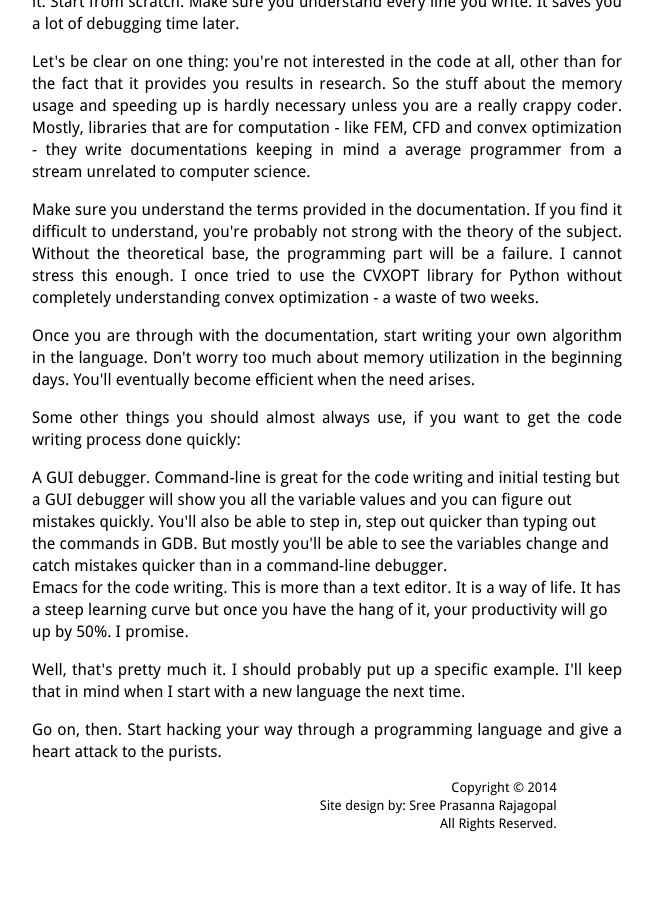
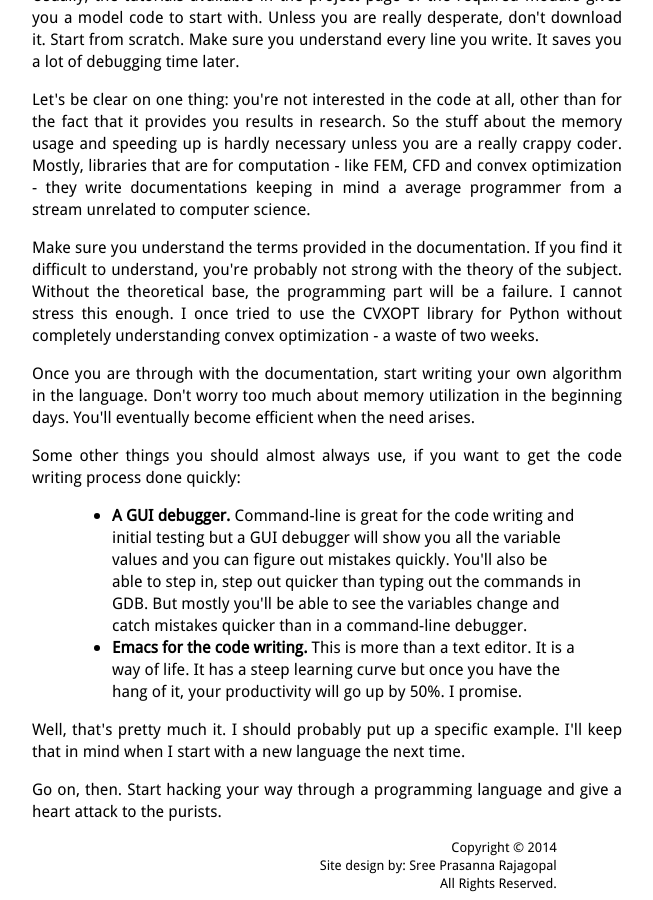
Before and after one commit to allinadaysdecay/sprajagopal.github.io, a Jekyll site: the page built from _posts/2014-01-31-learn-curve-prog-lang.md, in a window 1280 px wide and 900 px high, scrolled down 1966 px. Shown: the whole window, without its empty margins (336-989 px from the left). Built offline with Jekyll 4.4.1, drawn with Linux system fonts in a browser that asks for light colours; Markdown is read by kramdown in place of the engine named in the settings; before the commit the page ends 2806 px from its top, so only the background shows below that.

Commit message:
Update 2014-01-31-learn-curve-prog-lang.md

```diff
--- a/_posts/2014-01-31-learn-curve-prog-lang.md
+++ b/_posts/2014-01-31-learn-curve-prog-lang.md
@@ -32,11 +32,13 @@ Go on. Look through my MathWorks page before you come back to this post. </p>
 <p>
 Three things that are highly essential during the initial days of a new programming language:</p>
 
+<b>
 <ul>
 <li> A working internet connection (low speed, high speed, anything works) </li>
 <li> A familiar text editor </li>
 <li> Lots and lots of coffee </li>
 </ul>
+</b>
 
 <p>
 The last one is not completely necessary but it definitely doesn't hurt. </p>
@@ -76,11 +78,12 @@ Once you are through with the documentation, start writing your own algorithm in
 
 <p> Some other things you should almost always use, if you want to get the code writing process done quickly: </p>
 
+<blockquote>
 <ul>
-<li> A GUI debugger. Command-line is great for the code writing and initial testing but a GUI debugger will show you all the variable values and you can figure out mistakes quickly. You'll also be able to step in, step out quicker than typing out the commands in GDB. But mostly you'll be able to see the variables change and catch mistakes quicker than in a command-line debugger.</li>
-
-<li> Emacs for the code writing. This is more than a text editor. It is a way of life. It has a steep learning curve but once you have the hang of it, your productivity will go up by 50%. I promise. </li>
+<li> <b>A GUI debugger.</b> Command-line is great for the code writing and initial testing but a GUI debugger will show you all the variable values and you can figure out mistakes quickly. You'll also be able to step in, step out quicker than typing out the commands in GDB. But mostly you'll be able to see the variables change and catch mistakes quicker than in a command-line debugger.</li>
+<li> <b>Emacs for the code writing.</b> This is more than a text editor. It is a way of life. It has a steep learning curve but once you have the hang of it, your productivity will go up by 50%. I promise. </li>
 </ul>
+</blockquote>
 
 <p>
 Well, that's pretty much it. I should probably put up a specific example. I'll keep that in mind when I start with a new language the next time. </p>
```
